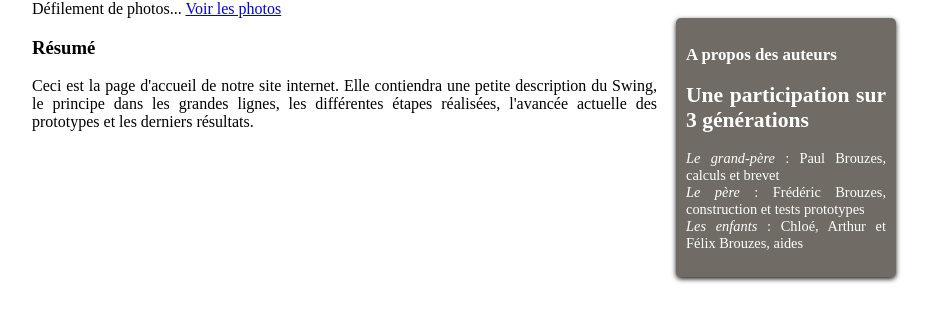
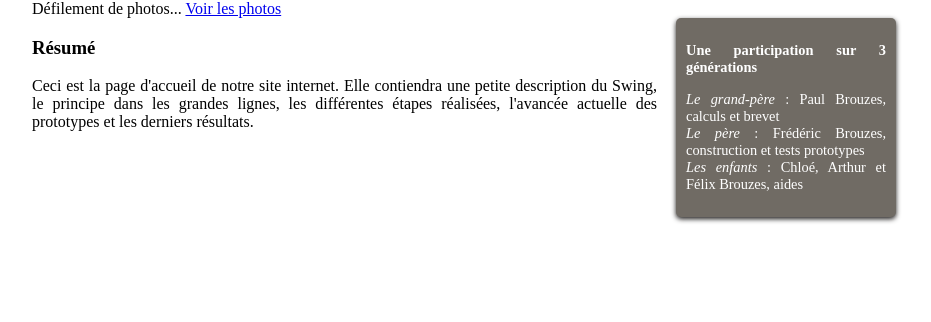
Before and after one commit to evermax/swing, a PHP site: page / in a window 1280 px wide. Shown: the part 177-499 px from the top of the page, without its empty margins (158-1089 px from the left). Run offline with PHP 8.4, Linux system fonts and the light colour scheme.

Commit message:
Changement texte encore

```diff
--- a/index.php
+++ b/index.php
@@ -24,9 +24,7 @@
                     </article>
 
                     <aside>
-                        <h1>A propos des auteurs</h1>
-
-                        <h2>Une participation sur 3 générations</h2>
+                        <h1>Une participation sur 3 générations</h1>
 
                         <p><em>Le grand-père</em> : Paul Brouzes, calculs et brevet</br>
                         <em>Le père</em> : Frédéric Brouzes, construction et tests prototypes</br>
--- a/style.css
+++ b/style.css
@@ -77,6 +77,11 @@ aside
     padding: 10px;
     color: white;
     font-size: 0.9em;
+}
+
+aside h1
+{
+    font-size: 1em;
 }
 
 /* Carousel */
```
